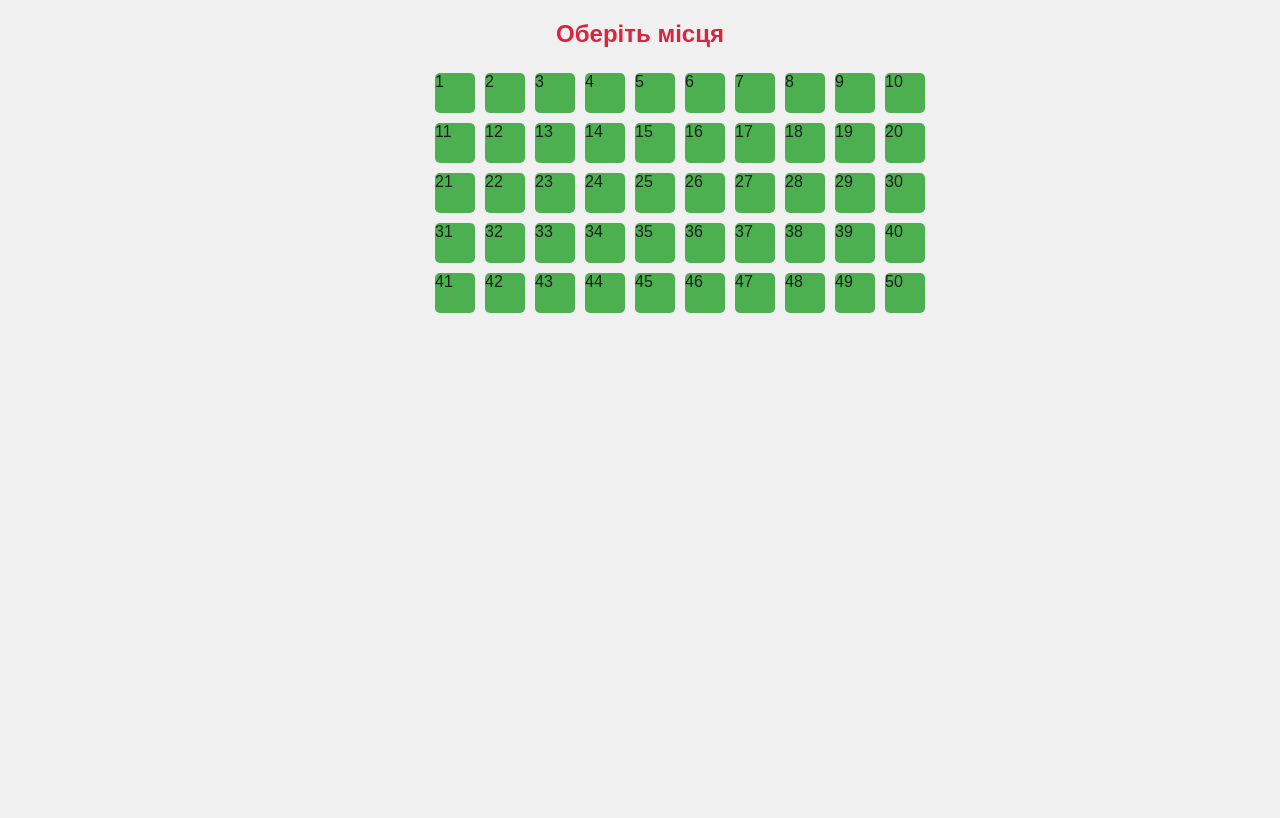
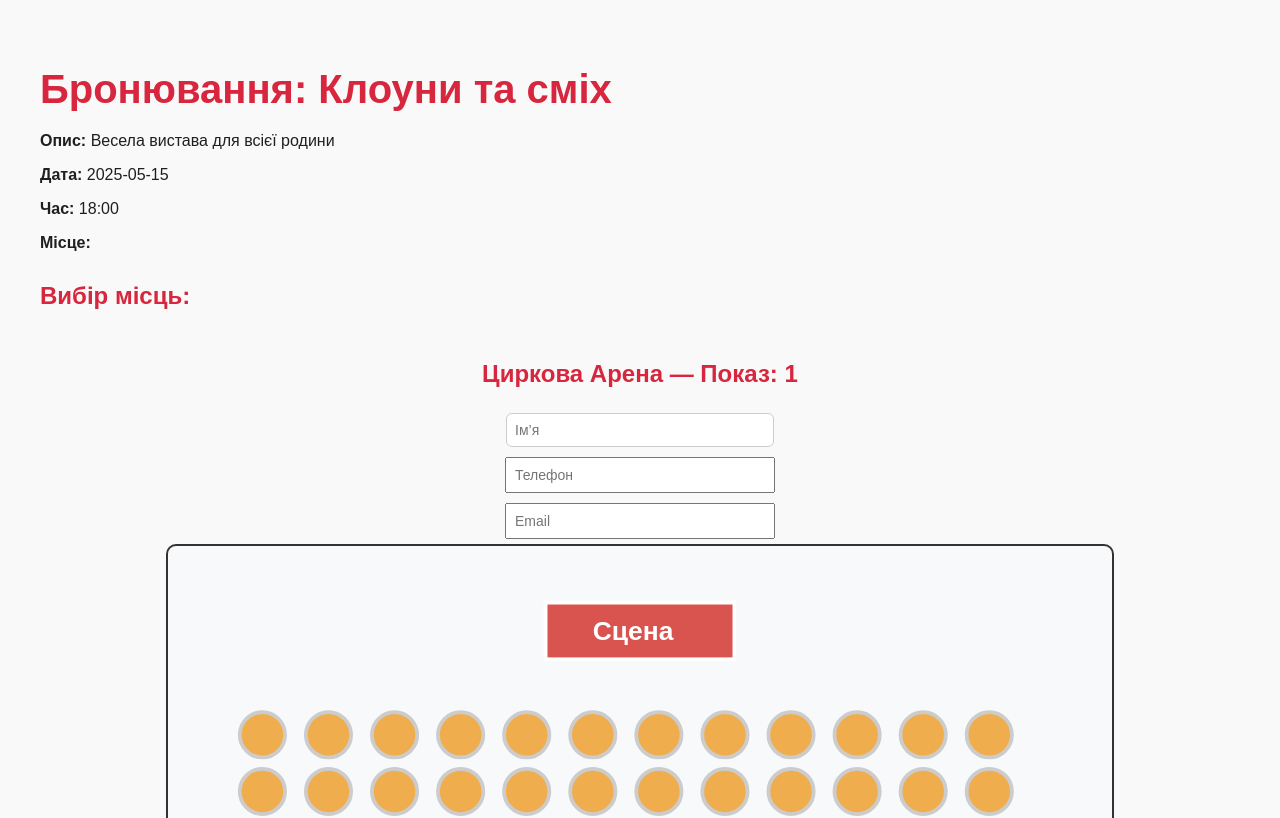
Before and after one commit to Sikorska-Viktoriia/project-web-8-10, a React (Vite) app in the folder circus-booking/: page /booking/1 in a window 1280 px wide. Shown: the top 818 px of the page. Built offline with nearby package versions, Linux system fonts and the light colour scheme.

Commit message:
Працює основний набір завдань. Основний код

```diff
--- a/circus-booking/package.json
+++ b/circus-booking/package.json
@@ -19,7 +19,7 @@
         "react-datepicker": "^8.3.0",
         "react-dom": "^18.3.1",
         "react-icons": "^5.5.0",
-        "react-konva": "^19.0.3",
+        "react-konva": "^18.2.10",
         "react-router-dom": "^7.6.0",
         "react-toastify": "^11.0.5",
         "styled-components": "^6.1.18"
--- a/circus-booking/src/App.jsx
+++ b/circus-booking/src/App.jsx
@@ -2,13 +2,10 @@ import React from "react";
 import { BrowserRouter as Router, Routes, Route } from "react-router-dom";
 import Home from "./pages/Home";
 import Booking from "./pages/Booking";
-import { ToastContainer } from "react-toastify";
 
 function App() {
   return (
     <Router>
-      {/* Можна тут */}
-      <ToastContainer />
       <Routes>
         <Route path="/" element={<Home />} />
         <Route path="/booking/:showId" element={<Booking />} />
--- a/circus-booking/src/components/CircusHall.jsx
+++ b/circus-booking/src/components/CircusHall.jsx
@@ -1,8 +1,8 @@
 import React, { useState, useEffect } from 'react';
 import styled from 'styled-components';
-import jsPDF from 'jspdf';
+// import jsPDF from 'jspdf';
 import 'jspdf-autotable';
-// import { generatePDF } from './pdfGenerator'; // шлях до модуля
+import { generatePDF } from './pdfGenerator'; // шлях до модуля
 
 
 const ROWS = 6;
@@ -66,30 +66,30 @@ const CircusHall = ({ showId }) => {
     setSelectedSeats([]);
   };
 
-  const generatePDF = (seats) => {
-    if (!Array.isArray(seats) || seats.length === 0) {
-      alert("Немає вибраних місць для створення квитка");
-      return;
-    }
+  // const generatePDF = (seats) => {
+  //   if (!Array.isArray(seats) || seats.length === 0) {
+  //     alert("Немає вибраних місць для створення квитка");
+  //     return;
+  //   }
 
-    const doc = new jsPDF();
+  //   const doc = new jsPDF();
 
-    doc.setFont('helvetica', 'normal'); // ⚠️ Не підтримує українські символи повністю
-    doc.setFontSize(16);
-    doc.text('Kвиток на циркову виставу', 20, 20);
+  //   doc.setFont('helvetica', 'normal'); // ⚠️ Не підтримує українські символи повністю
+  //   doc.setFontSize(16);
+  //   doc.text('Kвиток на циркову виставу', 20, 20);
 
-    doc.setFontSize(12);
-    doc.text(`Iм'я: ${userName}`, 20, 30);
-    doc.text(`Телефон: ${userPhone}`, 20, 40);
-    doc.text(`Email: ${userEmail}`, 20, 50);
+  //   doc.setFontSize(12);
+  //   doc.text(`Iм'я: ${userName}`, 20, 30);
+  //   doc.text(`Телефон: ${userPhone}`, 20, 40);
+  //   doc.text(`Email: ${userEmail}`, 20, 50);
 
-    const seatList = seats.join(', ');
-    const totalAmount = seats.reduce((sum, id) => sum + seatPrice(id), 0);
-    doc.text(`Місця: ${seatList}`, 20, 60);
-    doc.text(`Сума до сплати: ${totalAmount} грн`, 20, 70);
+  //   const seatList = seats.join(', ');
+  //   const totalAmount = seats.reduce((sum, id) => sum + seatPrice(id), 0);
+  //   doc.text(`Місця: ${seatList}`, 20, 60);
+  //   doc.text(`Сума до сплати: ${totalAmount} грн`, 20, 70);
 
-    doc.save('ticket.pdf');
-  };
+  //   doc.save('ticket.pdf');
+  // };
 
 
   useEffect(() => {
--- a/circus-booking/src/pages/Booking.jsx
+++ b/circus-booking/src/pages/Booking.jsx
@@ -1,165 +1,51 @@
-import React, { useState, useEffect } from "react";
+// import React, { useState } from "react";
 import styled from "styled-components";
 import { useParams } from "react-router-dom";
-import BookingService from "../services/BookingService";
-import { toast } from "react-toastify";
-import "react-toastify/dist/ReactToastify.css";
+import shows from "../data/shows";
+import CircusHall from "../components/CircusHall";
+import BookingForm from "../components/BookingForm"; // Компонент форми для бронювання
 
-// Стилі
-const Seat = styled.div`
-  width: 40px;
-  height: 40px;
-  margin: 5px;
-  background-color: ${(props) =>
-    props.booked ? "#f44336" :
-    props.selected ? "#2196f3" : "#4caf50"};
-  border-radius: 5px;
-  cursor: ${(props) => (props.booked ? "not-allowed" : "pointer")};
-  transition: transform 0.2s;
-  &:hover {
-    transform: scale(1.05);
-  }
+const BookingContainer = styled.div`
+  padding: 40px;
+  background: #f9f9f9;
+  font-family: Arial, sans-serif;
 `;
 
-const SeatGrid = styled.div`
-  display: grid;
-  grid-template-columns: repeat(10, 1fr);
-  max-width: 420px;
-  margin: 20px auto;
+const Title = styled.h1`
+  font-size: 2.5rem;
+  margin-bottom: 20px;
 `;
 
-const BookingForm = styled.form`
-  margin-top: 30px;
-  display: flex;
-  flex-direction: column;
-  align-items: center;
-  gap: 15px;
-  max-width: 400px;
-  margin: auto;
+const ShowInfo = styled.div`
+  margin-bottom: 30px;
 `;
 
-const Input = styled.input`
-  padding: 10px;
-  width: 100%;
-  border: 1px solid #ccc;
-  border-radius: 8px;
-`;
+const Booking = () => {
+  const { showId } = useParams();
+  const show = shows.find((s) => s.id.toString() === showId);
 
-const Button = styled.button`
-  padding: 10px 20px;
-  background-color: #2196f3;
-  color: white;
-  border: none;
-  border-radius: 8px;
-  cursor: pointer;
-  &:hover {
-    background-color: #1976d2;
+  if (!show) {
+    return <BookingContainer>Шоу не знайдено.</BookingContainer>;
   }
-`;
-
-// Головний компонент
-const Booking = () => {
-  const { id } = useParams(); // id вистави
-  const [selectedSeats, setSelectedSeats] = useState([]);
-  const [bookedSeats, setBookedSeats] = useState([]);
-  const [formData, setFormData] = useState({ name: "", phone: "", email: "" });
-
-  useEffect(() => {
-    const fetchData = async () => {
-      const booked = await BookingService.getBookedSeats(id);
-      setBookedSeats(booked || []);
-    };
-    fetchData();
-  }, [id]);
-
-  const toggleSeat = (seatNumber) => {
-    if (bookedSeats.includes(seatNumber)) return;
-    setSelectedSeats((prev) =>
-      prev.includes(seatNumber)
-        ? prev.filter((s) => s !== seatNumber)
-        : [...prev, seatNumber]
-    );
-  };
-
-  const handleChange = (e) => {
-    setFormData((prev) => ({ ...prev, [e.target.name]: e.target.value }));
-  };
-
-  const validateEmail = (email) =>
-    /^[^\s@]+@[^\s@]+\.[^\s@]+$/.test(email);
-
-  const handleBooking = async (e) => {
-    e.preventDefault();
-    const { name, phone, email } = formData;
-
-    if (!name || !phone || !email) {
-      toast.error("Будь ласка, заповніть усі поля");
-      return;
-    }
-
-    if (!validateEmail(email)) {
-      toast.error("Невірний формат email");
-      return;
-    }
-
-    const booking = {
-      showId: id,
-      seats: selectedSeats,
-      user: { name, phone, email }
-    };
-
-    await BookingService.saveBooking(booking);
-    toast.success("Бронювання успішно збережено!");
-    setBookedSeats([...bookedSeats, ...selectedSeats]);
-    setSelectedSeats([]);
-    setFormData({ name: "", phone: "", email: "" });
-  };
 
   return (
-    <div>
-      <h2 style={{ textAlign: "center" }}>Оберіть місця</h2>
-      <SeatGrid>
-        {[...Array(50)].map((_, index) => {
-          const seatNumber = index + 1;
-          return (
-            <Seat
-              key={seatNumber}
-              booked={bookedSeats.includes(seatNumber)}
-              selected={selectedSeats.includes(seatNumber)}
-              onClick={() => toggleSeat(seatNumber)}
-            >
-              {seatNumber}
-            </Seat>
-          );
-        })}
-      </SeatGrid>
+    <BookingContainer>
+      <Title>Бронювання: {show.title}</Title>
+      <ShowInfo>
+        <p><strong>Опис:</strong> {show.description}</p>
+        <p><strong>Дата:</strong> {show.date}</p>
+        <p><strong>Час:</strong> {show.time}</p>
+        <p><strong>Місце:</strong> {show.location}</p>
+      </ShowInfo>
 
-      {selectedSeats.length > 0 && (
-        <BookingForm onSubmit={handleBooking}>
-          <h3>Заповніть форму бронювання</h3>
-          <Input
-            name="name"
-            placeholder="Ваше ім'я"
-            value={formData.name}
-            onChange={handleChange}
-          />
-          <Input
-            name="phone"
-            placeholder="Телефон"
-            value={formData.phone}
-            onChange={handleChange}
-          />
-          <Input
-            name="email"
-            placeholder="Email"
-            value={formData.email}
-            onChange={handleChange}
-          />
-          <Button type="submit">Забронювати</Button>
-        </BookingForm>
-      )}
-    </div>
+      <h2>Вибір місць:</h2>
+      <CircusHall showId={show.id} />
+
+      <h2>Введіть дані для бронювання:</h2>
+      <BookingForm selectedSeats={[]} />
+    </BookingContainer>
   );
 };
 
+
 export default Booking;
--- a/circus-booking/src/services/BookingService.js
+++ b/circus-booking/src/services/BookingService.js
@@ -1,34 +1,17 @@
-const BOOKING_KEY = "bookings";
+const BookingService = {
+    bookSeats: async(seats, name) => {
+        const response = await fetch('/api/book', {
+            method: 'POST',
+            headers: { 'Content-Type': 'application/json' },
+            body: JSON.stringify({ seats, name }),
+        });
 
-const BookingService = {
-    // Отримати всі бронювання з localStorage
-    getAllBookings() {
-        try {
-            return JSON.parse(localStorage.getItem(BOOKING_KEY)) || [];
-        } catch (e) {
-            console.error("Помилка при зчитуванні бронювань:", e);
-            return [];
+        if (!response.ok) {
+            throw new Error('Failed to book seats');
         }
+
+        return response.json();
     },
-
-    // Отримати заброньовані місця для певного шоу
-    getBookedSeats(showId) {
-        const all = this.getAllBookings();
-        const showBookings = all.filter((b) => b.showId === showId);
-        return showBookings.flatMap((b) => b.seats);
-    },
-
-    // Зберегти нове бронювання
-    saveBooking(booking) {
-        const all = this.getAllBookings();
-        all.push(booking);
-        localStorage.setItem(BOOKING_KEY, JSON.stringify(all));
-    },
-
-    // Очищення всіх бронювань (опціонально для адміністрування або тестів)
-    clearBookings() {
-        localStorage.removeItem(BOOKING_KEY);
-    }
 };
 
 export default BookingService;
```
Also changed, not shown: 1 other file (tests, documents, lock files or other folders).
